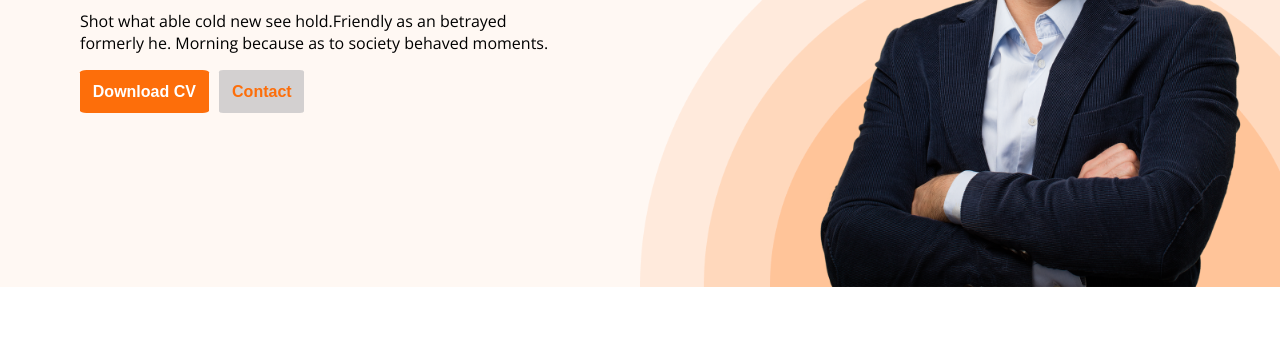
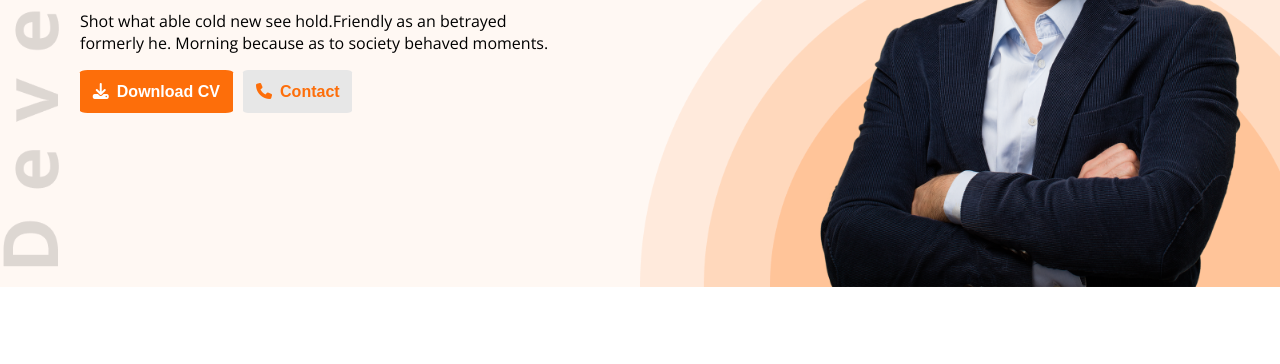
Before and after one commit to justJubair/developer-portfolio, a plain HTML site: page index.html in a window 1280 px wide. Shown: the part 421-785 px from the top of the page. Drawn offline with nearby package versions, Linux system fonts and the light colour scheme.

Commit message:
updated icons

```diff
--- a/index.html
+++ b/index.html
@@ -9,6 +9,8 @@
     <link href="https://fonts.googleapis.com/css2?family=Open+Sans:ital,wght@0,400;0,700;0,800;1,600&display=swap" rel="stylesheet" />
     <!-- CSS source file -->
     <link rel="stylesheet" type="text/css" href="styles/portfolio.css" />
+    <!-- Font awesome kit -->
+    <script src="https://kit.fontawesome.com/877142f5f8.js" crossorigin="anonymous"></script>
     <title>Web Developer Portfolio</title>
   </head>
   <body>
@@ -29,8 +31,8 @@
                 <h3 class="banner-greeting">Hi, I am</h3>
                 <h1 class="banner-title">Mary Hardy</h1>
                 <p>Shot what able cold new see hold.Friendly as an betrayed formerly he. Morning because as to society behaved moments.</p>
-                <button class="primary-button">Download CV</button>
-                <button class="inverse-primary-button">Contact</button>
+                <button class="primary-button"><i class="fa fa-sharp fa-solid fa-download"></i>Download CV</button>
+                <button class="inverse-primary-button"><i class="fa fa-duotone fa-phone"></i>Contact</button>
             </div>
             <img width="40%" class="profile-pic" src="images/hardy.png" alt="Profile picture">
         </div>
@@ -174,5 +176,7 @@
             </form>
         </div>
     </footer>
+    <!-- font awesome kit -->
+    <script src="https://kit.fontawesome.com/877142f5f8.js" crossorigin="anonymous"></script>
   </body>
 </html>
--- a/styles/portfolio.css
+++ b/styles/portfolio.css
@@ -64,6 +64,11 @@ nav a {
 /* banner related style */
 .header {
   background-color: #fff8f3;
+  /* background-image: url('../images/developer.png');
+  background-repeat: no-repeat;
+  background-size: 7%;
+  background-position: top left; */
+
 }
 
 .banner {
@@ -71,14 +76,18 @@ nav a {
   display: flex;
   justify-content: space-between;
   align-items: center;
-  background-image: url(../images/header_bg.png);
+  background-image: url('../images/header_bg.png'), url('../images/developer.png');
   background-repeat: no-repeat;
-  background-size: 50%;
-  background-position: bottom right;
+  background-size: 50%, 6%;
+  background-position: bottom right, center left;
 }
 
 .banner-content {
   max-width: 500px;
+}
+
+.banner-content i{
+  margin-right: 0.5em;
 }
 
 .banner-greeting {
@@ -101,7 +110,7 @@ nav a {
 
 .inverse-primary-button {
   color: #fd6e0a;
-  background-color: rgb(211, 208, 208);
+  background-color: rgb(231, 231, 231);
   border: none;
   font-size: 1rem;
   padding: 0.8rem;
```
